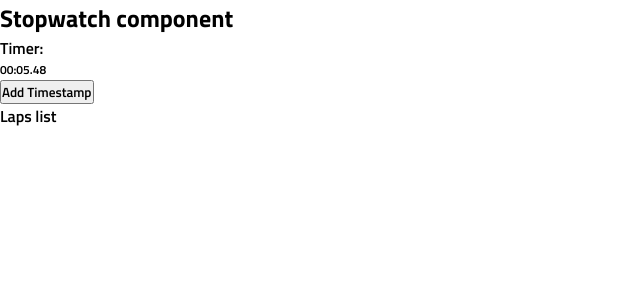
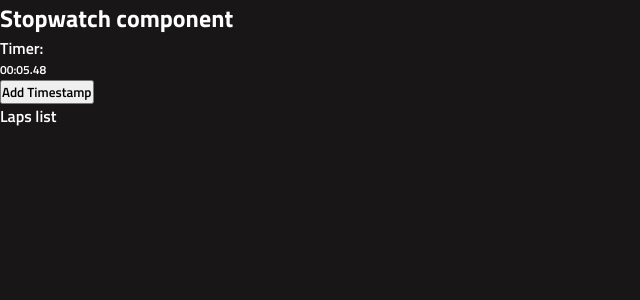
Before and after one commit to snoh666/react-timer-challenge, a React (Create React App) app: page / in a window 1280 px wide. Shown: the top 300 px of the page, without its empty margins (0-640 px from the left). Built offline with nearby package versions, Linux system fonts and the light colour scheme.

Commit message:
Update theme colors keys

```diff
--- a/src/styles/GlobalStyles.ts
+++ b/src/styles/GlobalStyles.ts
@@ -13,8 +13,8 @@ const GlobalStyles = createGlobalStyle`
   }
 
   body {
-    background: ${({ theme }) => theme.colors.dark};
-    color: ${({ theme }) => theme.colors.darkerWhite};
+    background: ${({ theme }) => theme.colors.bgColor};
+    color: ${({ theme }) => theme.colors.fontColor};
   }
 `;
 
```
